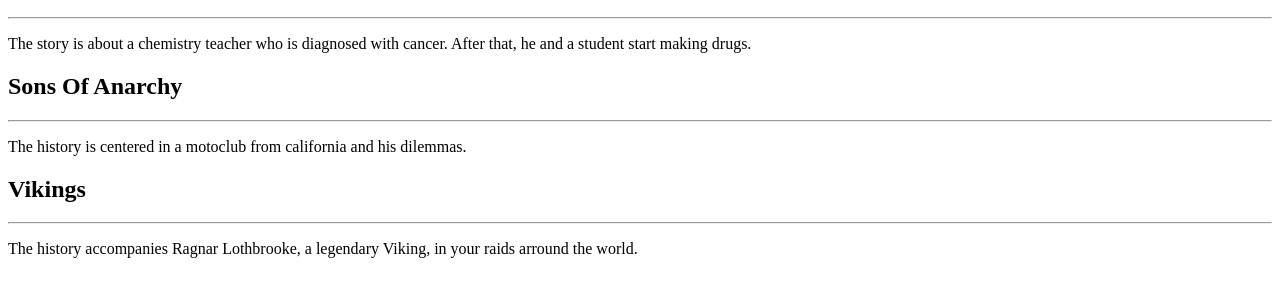
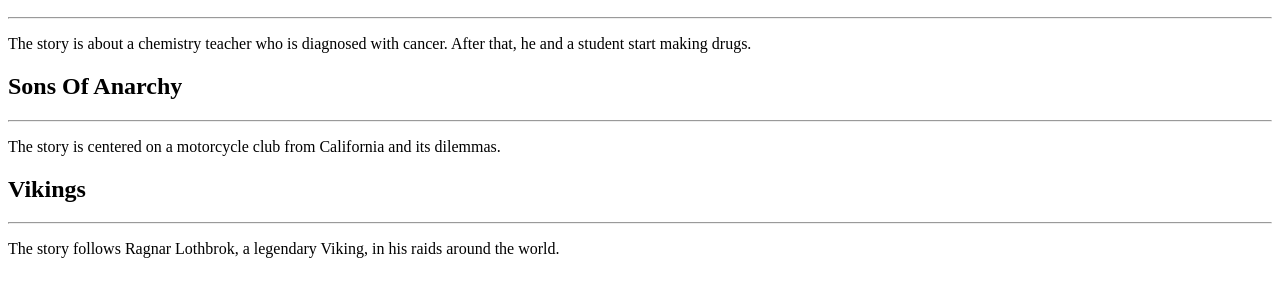
Before and after one commit to brunomartins009/Web-Frontend-Complete-----Udemy, a plain HTML site: page 4 - HTML introduction/4 - series_classification.html in a window 1280 px wide. Shown: the part 110-406 px from the top of the page. Drawn offline with Linux system fonts and the light colour scheme.

Commit message:
Update '4 - series_classification.html'

```diff
--- a/4 - HTML introduction/4 - series_classification.html
+++ b/4 - HTML introduction/4 - series_classification.html
@@ -17,15 +17,14 @@
     <h2>Sons Of Anarchy</h2>
     <hr>
     <p>
-        The history is centered in a motoclub from california
-        and his dilemmas.
+        The story is centered on a motorcycle club from California and its dilemmas.
     </p>
 
     <h2>Vikings</h2>
     <hr>
     <p>
-        The history accompanies Ragnar Lothbrooke, a legendary Viking,
-        in your raids arround the world.
+        The story follows Ragnar Lothbrok, a legendary Viking,
+        in his raids around the world.
     </p>
 </body>
 </html>
```
